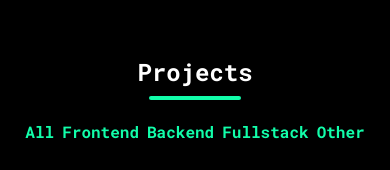
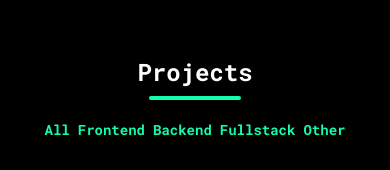
Before and after one commit to MikhailWahib/portfolio, a Next.js app: page / in a window 390 px wide. Shown: the part 1900-2070 px from the top of the page. Built offline with nearby package versions, Linux system fonts and the light colour scheme.

Commit message:
Fix projects filtering nav

```diff
--- a/components/projects.tsx
+++ b/components/projects.tsx
@@ -18,7 +18,7 @@ const ProjectsSectionNav = ({ setFilter }: any) => {
 			{filters.map((f) => (
 				<button
 					key={f}
-					className='text-primary text-base sm:text-lg font-bold capitalize hover:underline'
+					className='text-primary text-sm sm:text-lg font-bold capitalize hover:underline'
 					onClick={() => handleCLick(f)}
 				>
 					{f}
```
